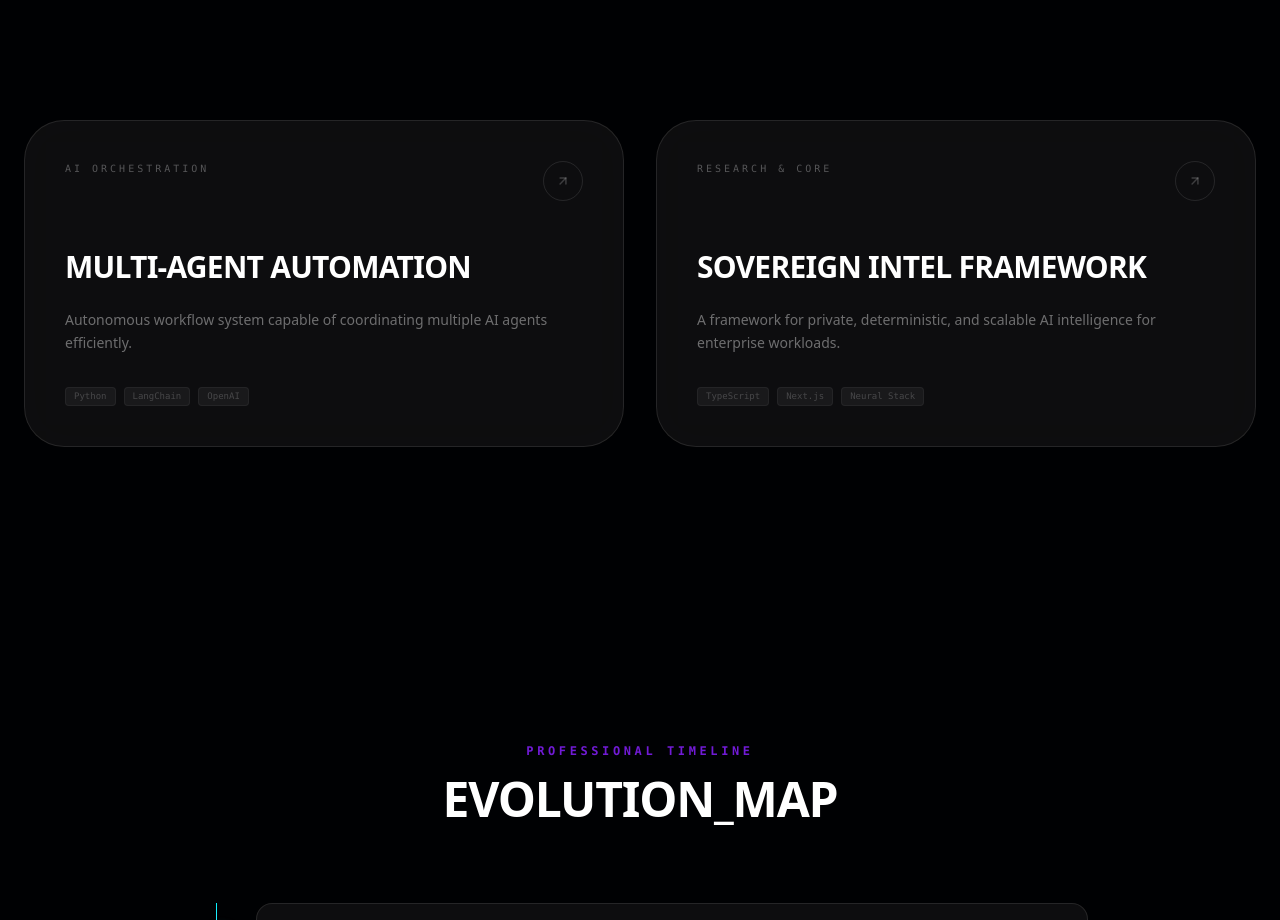
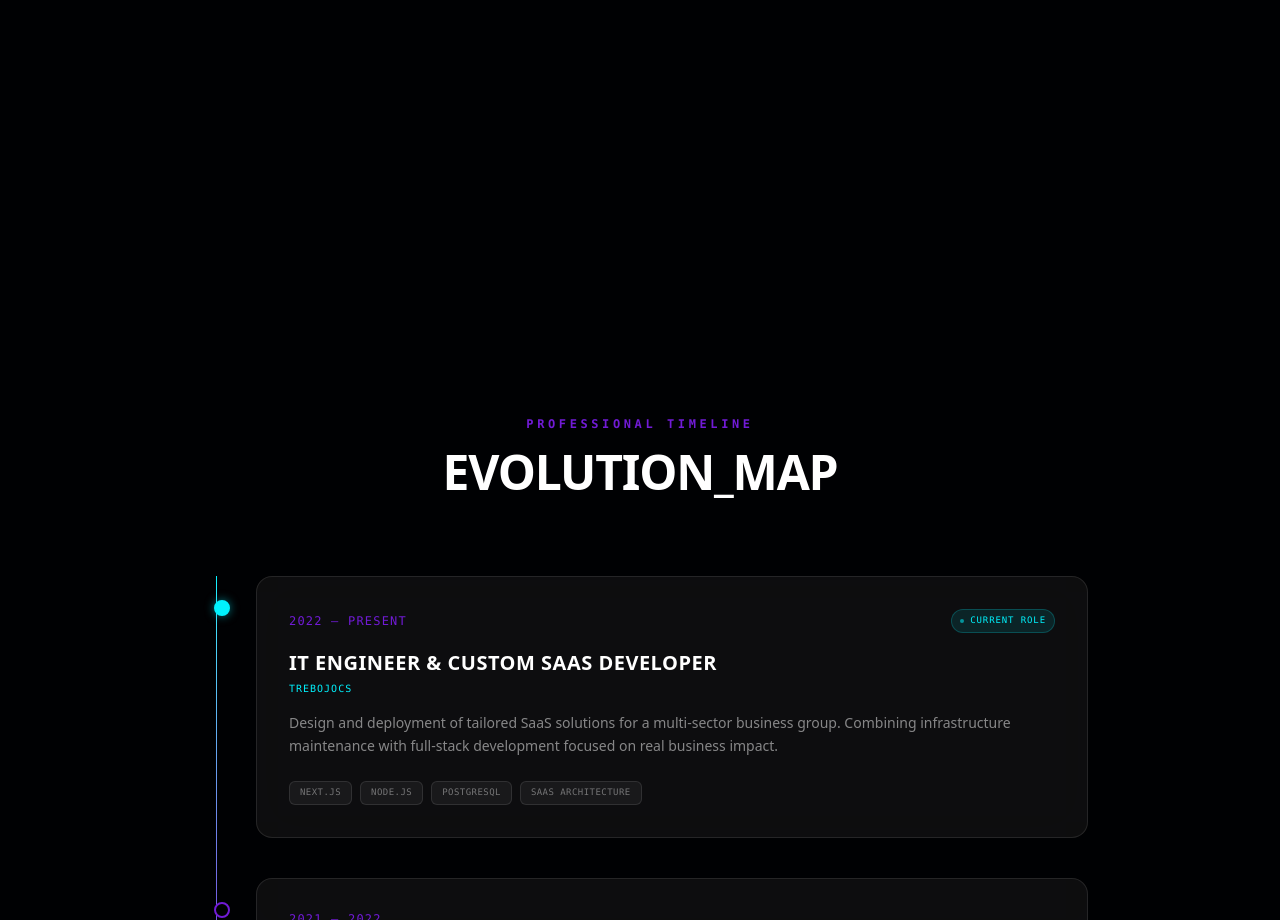
Before and after one commit to sregany/dev-Sergi, a Next.js app: page / in a window 1280 px wide. Shown: the part 3320-4240 px from the top of the page. Built offline with nearby package versions, Linux system fonts and the light colour scheme.

Commit message:
Cleanup: Remove placeholder projects, keep NexusAI only

```diff
--- a/src/components/Projects.tsx
+++ b/src/components/Projects.tsx
@@ -10,22 +10,8 @@ const nexusImages = [
   "/nexus-ai-2.png"
 ];
 
-const secondaryProjects = [
-  {
-    title: "Multi-Agent Automation",
-    category: "AI ORCHESTRATION",
-    desc: "Autonomous workflow system capable of coordinating multiple AI agents efficiently.",
-    tech: ["Python", "LangChain", "OpenAI"],
-    color: "from-brand-cyan/20 to-transparent",
-  },
-  {
-    title: "Sovereign Intel Framework",
-    category: "RESEARCH & CORE",
-    desc: "A framework for private, deterministic, and scalable AI intelligence for enterprise workloads.",
-    tech: ["TypeScript", "Next.js", "Neural Stack"],
-    color: "from-brand-purple/20 to-transparent",
-  }
-];
+// Solo Nexus AI por ahora para máximo impacto
+const secondaryProjects: any[] = [];
 
 const Projects = () => {
   const [currentImg, setCurrentImg] = useState(0);
@@ -141,39 +127,7 @@ const Projects = () => {
           </div>
         </div>
 
-        {/* Secondary Projects Grid */}
-        <div className="grid grid-cols-1 md:grid-cols-2 gap-6 md:gap-8">
-          {secondaryProjects.map((project, idx) => (
-            <motion.div
-              key={idx}
-              initial={{ opacity: 0, y: 30 }}
-              whileInView={{ opacity: 1, y: 0 }}
-              viewport={{ once: true }}
-              transition={{ delay: idx * 0.1 }}
-              className="group relative glass p-6 md:p-10 rounded-2xl md:rounded-[2.5rem] border-white/5 hover:border-brand-cyan/30 transition-all flex flex-col"
-            >
-              <div className="flex justify-between items-start mb-8 md:mb-12">
-                <span className="text-[9px] md:text-[10px] font-mono text-white/30 tracking-[0.2em] md:tracking-[0.3em] uppercase">{project.category}</span>
-                <div className="w-8 h-8 md:w-10 md:h-10 border border-white/10 rounded-full flex items-center justify-center group-hover:border-brand-cyan transition-colors">
-                  <svg width="14" height="14" viewBox="0 0 24 24" fill="none" stroke="currentColor" strokeWidth="2.5" strokeLinecap="round" strokeLinejoin="round" className="text-white/20 group-hover:text-brand-cyan"><line x1="7" y1="17" x2="17" y2="7"/><polyline points="7 7 17 7 17 17"/></svg>
-                </div>
-              </div>
-
-              <h3 className="text-2xl md:text-3xl font-display font-bold mb-4 md:mb-6 group-hover:text-brand-cyan transition-colors uppercase tracking-tight">{project.title}</h3>
-              <p className="text-white/40 text-xs md:text-sm leading-relaxed mb-6 md:mb-8 flex-1">
-                {project.desc}
-              </p>
-
-              <div className="flex flex-wrap gap-2">
-                {project.tech.map((t, i) => (
-                  <span key={i} className="text-[9px] font-mono text-white/20 bg-white/5 border border-white/5 px-2 py-0.5 rounded">
-                    {t}
-                  </span>
-                ))}
-              </div>
-            </motion.div>
-          ))}
-        </div>
+        {/* Los proyectos secundarios han sido eliminados por petición del usuario */}
       </div>
     </section>
   );
```
